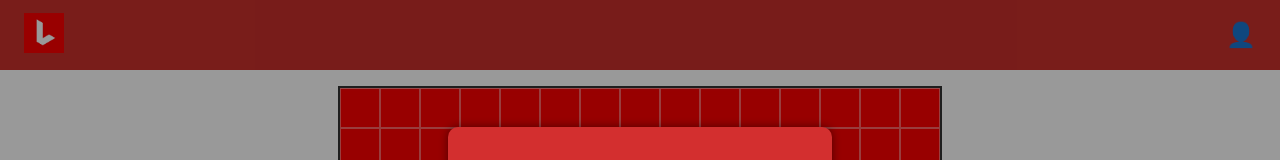
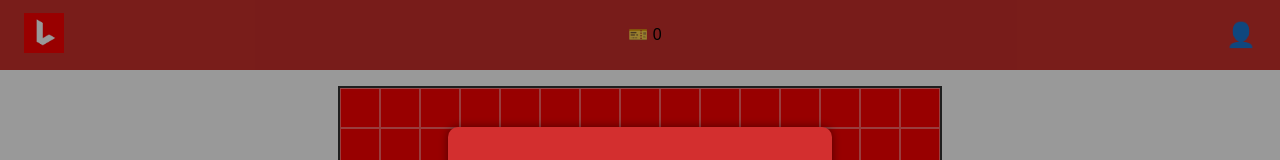
Before and after one commit to CLA-TC2005B-FJ2025/Equipo3-Prototipo, a React (Create React App) app: page / in a window 1280 px wide. Shown: the top 160 px of the page. Built offline with nearby package versions, Linux system fonts and the light colour scheme.

Commit message:
Ticket BD count

```diff
--- a/src/App.js
+++ b/src/App.js
@@ -12,8 +12,10 @@ import AnswerInput from './components/AnswerInput';
 import useSolvedCells from './hooks/useSolvedCells';
 import RecoveryPage from './components/LogIn/RecoveryPage';
 import Cookies from 'js-cookie';
+import useTickets from './hooks/useTickets';
 
 const App = () => {
+  const { ticketCount, refresh: refreshTickets } = useTickets();
   const { popupMode, popupData, openQuestion, handleAnswer, closePopup, timeLeft } = usePopup();
   const { solved, toggle } = useSolvedCells();
   const currentCellRef = useRef(null);
@@ -55,13 +57,19 @@ const App = () => {
       {
       toggle(currentCellRef.current);              // marcamos la casilla
       addTicket();
+      refreshTickets();
       console.log('resueltas ->', [...solved]);
+
       }
     };
 
   return (
     <>
-      <Header username={username} onLogout={handleLogout} />
+      <Header
+        username={username}
+        onLogout={handleLogout}
+        ticketCount={ticketCount}
+      />
 
       <main style={{ padding: '1rem' }}>
         <Routes>
--- a/src/components/Header.js
+++ b/src/components/Header.js
@@ -3,7 +3,7 @@ import UserMenu from './UserMenu';
 import './Header.css';
 import logo from '../assets/imagenes/LogoLienzo.jpg';
 
-const Header = ({ username, onLogout }) => {
+const Header = ({ username, onLogout, ticketCount }) => {
   const goLienzo = () => {
     window.location.href = 'https://www.lienzo.mx/es/inicio/';
   };
@@ -14,6 +14,7 @@ const Header = ({ username, onLogout }) => {
         <img src={logo} alt="Lienzo Logo" />
       </div>
 
+      <span className="tickets">🎫 {ticketCount}</span>
       <UserMenu username={username} onLogout={onLogout} />
     </header>
   );
--- a/src/components/LogIn/LoginGeneral.js
+++ b/src/components/LogIn/LoginGeneral.js
@@ -2,6 +2,7 @@ import React, { useState } from 'react';
 import LoginPage from './LoginPage'; // Para login social
 import './LoginGeneral.css';
 import { Link } from 'react-router-dom';
+import useTickets from '../../hooks/useTickets';
 
 
 const LoginGeneral = ({
@@ -12,6 +13,7 @@ const LoginGeneral = ({
   const [username, setUsername] = useState('');
   const [password, setPassword] = useState('');
   const [error, setError] = useState('');
+  const { ticketCount, refresh: refreshTickets } = useTickets();
 
   const handleSubmit = async (event) => {
     event.preventDefault();
@@ -19,6 +21,9 @@ const LoginGeneral = ({
     const success = await handleNormalLogin(username, password); // Usas la prop
     if (!success) {
       setError('Usuario o contraseña incorrectos');
+    }
+    else{
+      refreshTickets();
     }
   };
 
--- /dev/null
+++ b/src/hooks/useTickets.js
@@ -0,0 +1,23 @@
+import { useState, useCallback } from 'react';
+import Cookies from 'js-cookie';
+
+const baseUrl = process.env.REACT_APP_URL_CRUD_SERVER;
+
+export default function useTickets () {
+  const [ticketCount, setTicketCount] = useState(0);
+
+  const idUsuario = Cookies.get('idUsuario');
+
+  const refresh = useCallback(async () => {
+    if (!idUsuario) return;
+    try {
+      const res = await fetch(`${baseUrl}/boletos/usuario/${idUsuario}`);
+      const data = await res.json();
+      setTicketCount(data.cantidad ?? 0);
+    } catch (err) {
+      console.error('Error obteniendo boletos:', err);
+    }
+  }, [idUsuario]);
+
+  return { ticketCount, refresh };
+}
```
Also changed, not shown: 1 other file (tests, documents, lock files or other folders).
